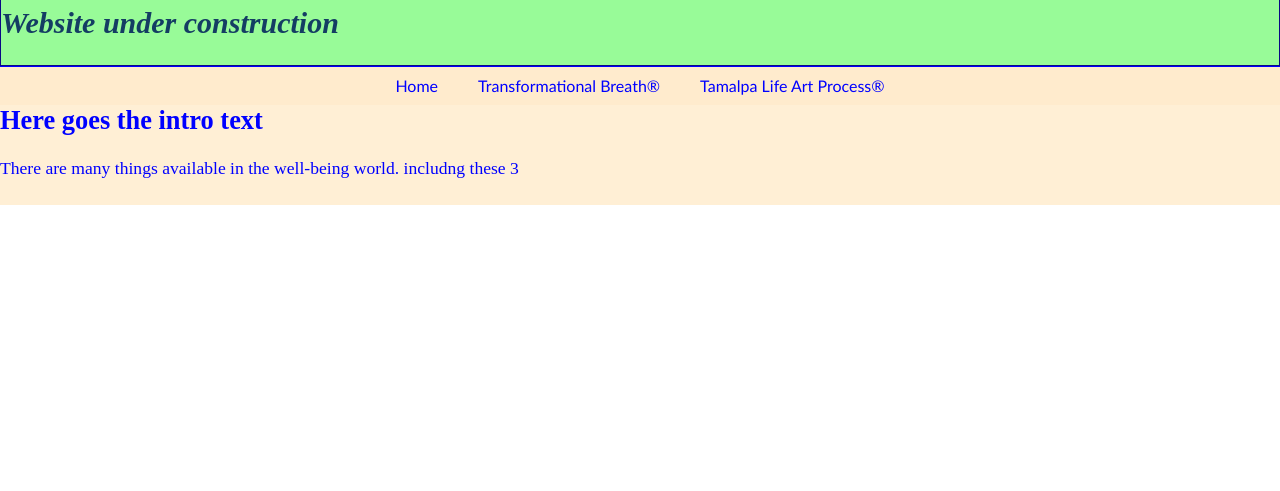
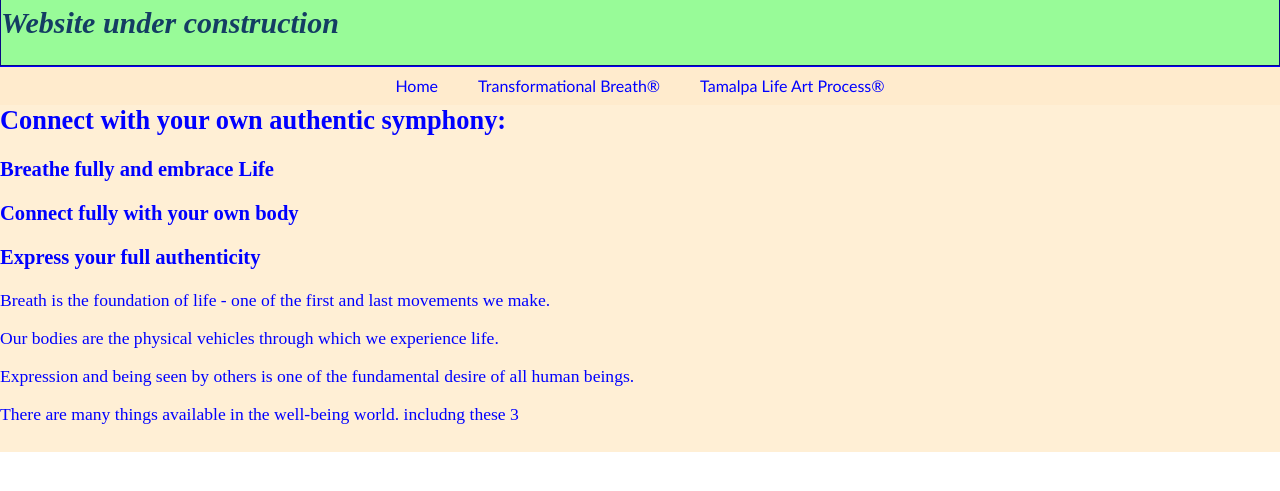
Before and after one commit to EL670/SymphonyForHealth, a plain HTML site: page index.html in a window 1280 px wide. Shown: the part 95-586 px from the top of the page. Drawn offline with Linux system fonts and the light colour scheme.

Commit message:
Initial text

```diff
--- a/index.html
+++ b/index.html
@@ -26,7 +26,13 @@
   </header>
   <main>
     <div class ="mainbody_text">
-      <h2>Here goes the intro text</h2>
+      <h2>Connect with your own authentic symphony:</h2>
+      <h3>Breathe fully and embrace Life</h3>
+      <h3>Connect fully with your own body</h3>
+      <h3>Express your full authenticity</h3>
+      <p>Breath is the foundation of life - one of the first and last movements we make.</p>
+      <p>Our bodies are the physical vehicles through which we experience life.</p>
+      <p>Expression and being seen by others is one of the fundamental desire of all human beings.</p>
       <p>There are many things available in the well-being world. includng these 3</p>
     </div>
   </main>
```
